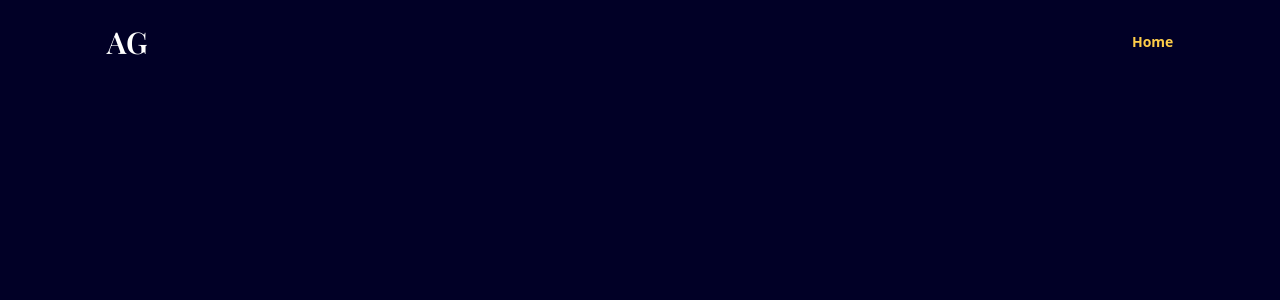
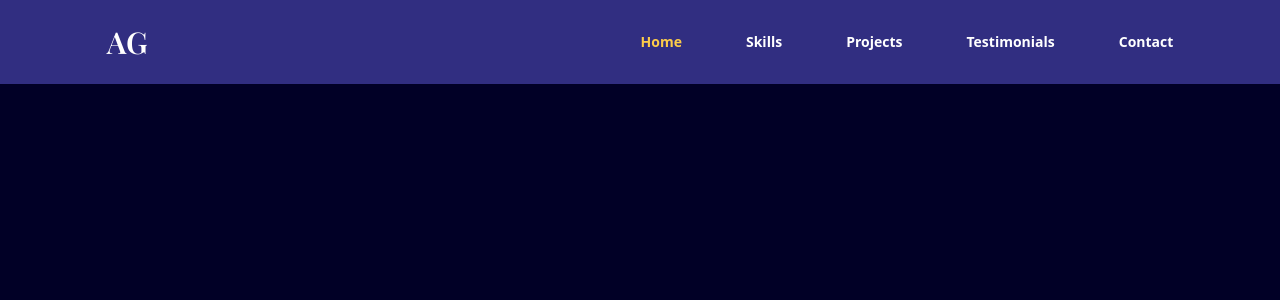
Before and after one commit to aureliengremy/react-portfolio-with-framer-motion, a React (Vite) app: page / in a window 1280 px wide. Shown: the top 300 px of the page. Built offline with nearby package versions, Linux system fonts and the light colour scheme.

Commit message:
finish desktop menu - add the mobile menu with toggle param

```diff
--- a/src/components/Navbar.jsx
+++ b/src/components/Navbar.jsx
@@ -1,26 +1,28 @@
-import React, { useState } from 'react'
-import AnchorLink from 'react-anchor-link-smooth-scroll'
-import useMediaQuery from '../hooks/useMediaQuery';
+import React, { useState } from "react";
+import AnchorLink from "react-anchor-link-smooth-scroll";
+import useMediaQuery from "../hooks/useMediaQuery";
 
-const Link = ({ page, selectedPage, setSelectedPage}) => {
+const Link = ({ page, selectedPage, setSelectedPage }) => {
   const lowerCasePage = page.toLowerCase();
   return (
-        <AnchorLink className={`${selectedPage === lowerCasePage ? "text-yellow" : ""}
+    <AnchorLink
+      className={`${selectedPage === lowerCasePage ? "text-yellow" : ""}
         hover:text-yellow transition duration-500`}
       href={`#${lowerCasePage}`}
       onClick={() => setSelectedPage(lowerCasePage)}
     >
       {page}
     </AnchorLink>
-    )
-}
+  );
+};
 
-const Navbar = ({selectedPage, setSelectedPage}) => {
-    const [isMenuToggled, setIsMenuToggled] = useState(false)
-    const isAboveSmallScreens = useMediaQuery("(min-width: 768px")
+const Navbar = ({ isTopOfPage, selectedPage, setSelectedPage }) => {
+  const [isMenuToggled, setIsMenuToggled] = useState(false);
+  const isAboveSmallScreens = useMediaQuery("(min-width: 768px");
+  const navbarbgcolor = isTopOfPage ? '' : "bg-indigo-900"
 
   return (
-    <nav className={`z-40 w-full fixed top-0 py-6`}>
+    <nav className={`${navbarbgcolor} z-40 w-full fixed top-0 py-6`}>
       <div className="flex items-center justify-between mx-auto w-5/6">
         <h4 className="font-playfair text-3xl font-bold">AG</h4>
 
@@ -32,13 +34,77 @@ const Navbar = ({selectedPage, setSelectedPage}) => {
               selectedPage={selectedPage}
               setSelectedPage={setSelectedPage}
             />
+            <Link
+              page="Skills"
+              selectedPage={selectedPage}
+              setSelectedPage={setSelectedPage}
+            />
+            <Link
+              page="Projects"
+              selectedPage={selectedPage}
+              setSelectedPage={setSelectedPage}
+            />
+            <Link
+              page="Testimonials"
+              selectedPage={selectedPage}
+              setSelectedPage={setSelectedPage}
+            />
+            <Link
+              page="Contact"
+              selectedPage={selectedPage}
+              setSelectedPage={setSelectedPage}
+            />
           </div>
-        ): (
-            <div></div>
+        ) : (
+          <button
+            className="rounded-full bg-gray-500 p-2"
+            onClick={() => setIsMenuToggled(!isMenuToggled)}
+          >
+            <img src="../assets/menu-icon.svg" alt="menu" />
+          </button>
+        )}
+        {/* MENU MOBILE - Popup */}
+        {!isAboveSmallScreens && isMenuToggled && (
+          <div className="fixed right-0 bottom-0 h-full bg-indigo-900 w-[300px]">
+            {/* CLOSE ICON */}
+            <div className="flex justify-end p-12">
+              <button onClick={() => setIsMenuToggled(!isMenuToggled)}>
+                <img src="../assets/menu-icon.svg" alt="close-icon" />
+              </button>
+            </div>
+            {/* MENU ITEMS */}
+            <div className="flex flex-col gap-10 ml-[33%] text-2xl text-deep-blue">
+              <Link
+                page="Home"
+                selectedPage={selectedPage}
+                setSelectedPage={setSelectedPage}
+              />
+              <Link
+                page="Skills"
+                selectedPage={selectedPage}
+                setSelectedPage={setSelectedPage}
+              />
+              <Link
+                page="Projects"
+                selectedPage={selectedPage}
+                setSelectedPage={setSelectedPage}
+              />
+              <Link
+                page="Testimonials"
+                selectedPage={selectedPage}
+                setSelectedPage={setSelectedPage}
+              />
+              <Link
+                page="Contact"
+                selectedPage={selectedPage}
+                setSelectedPage={setSelectedPage}
+              />
+            </div>
+          </div>
         )}
       </div>
     </nav>
-  )
-}
+  );
+};
 
-export default Navbar
+export default Navbar;
```
Lines whose indentation alone changed are shown as unchanged.
